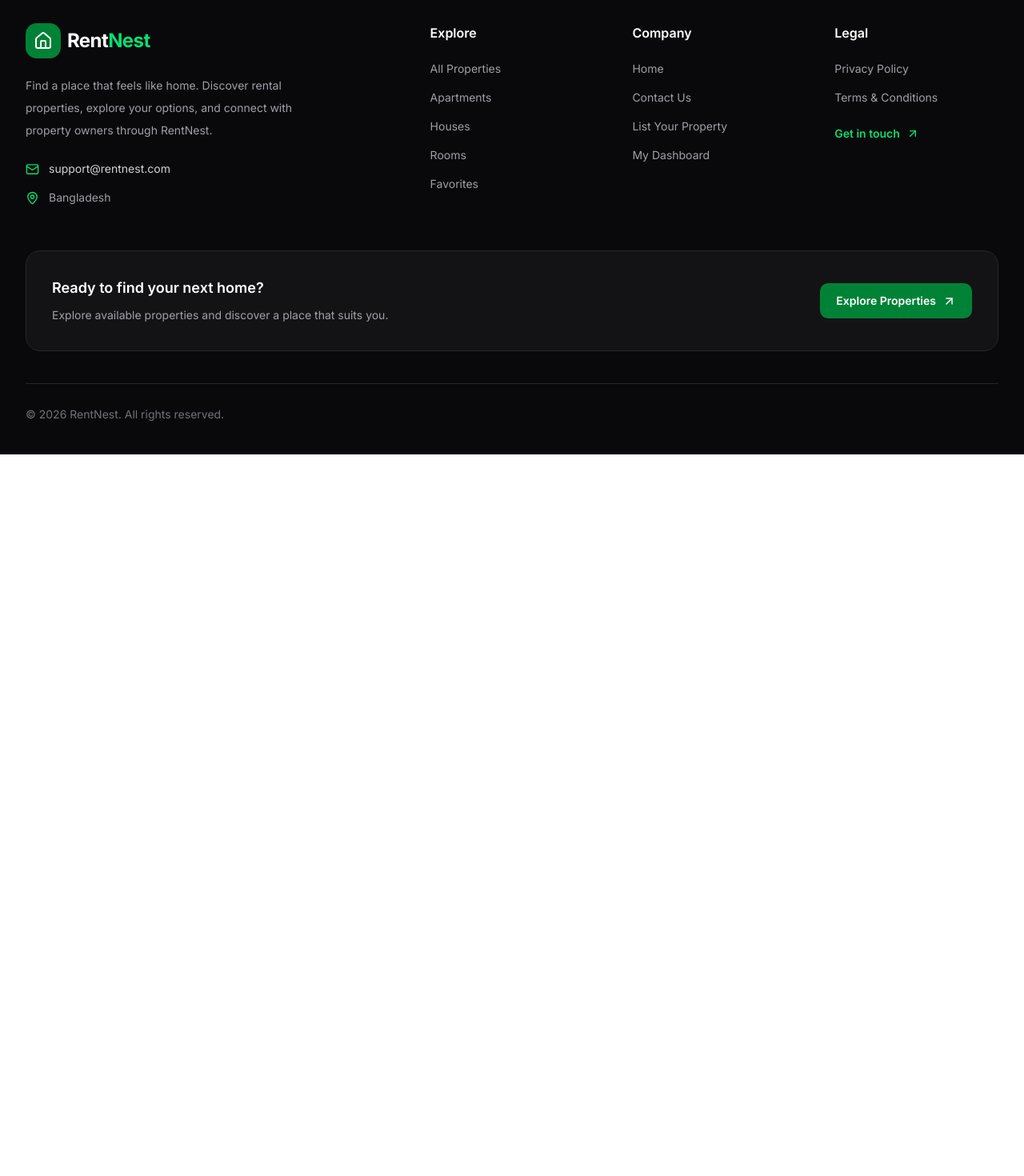
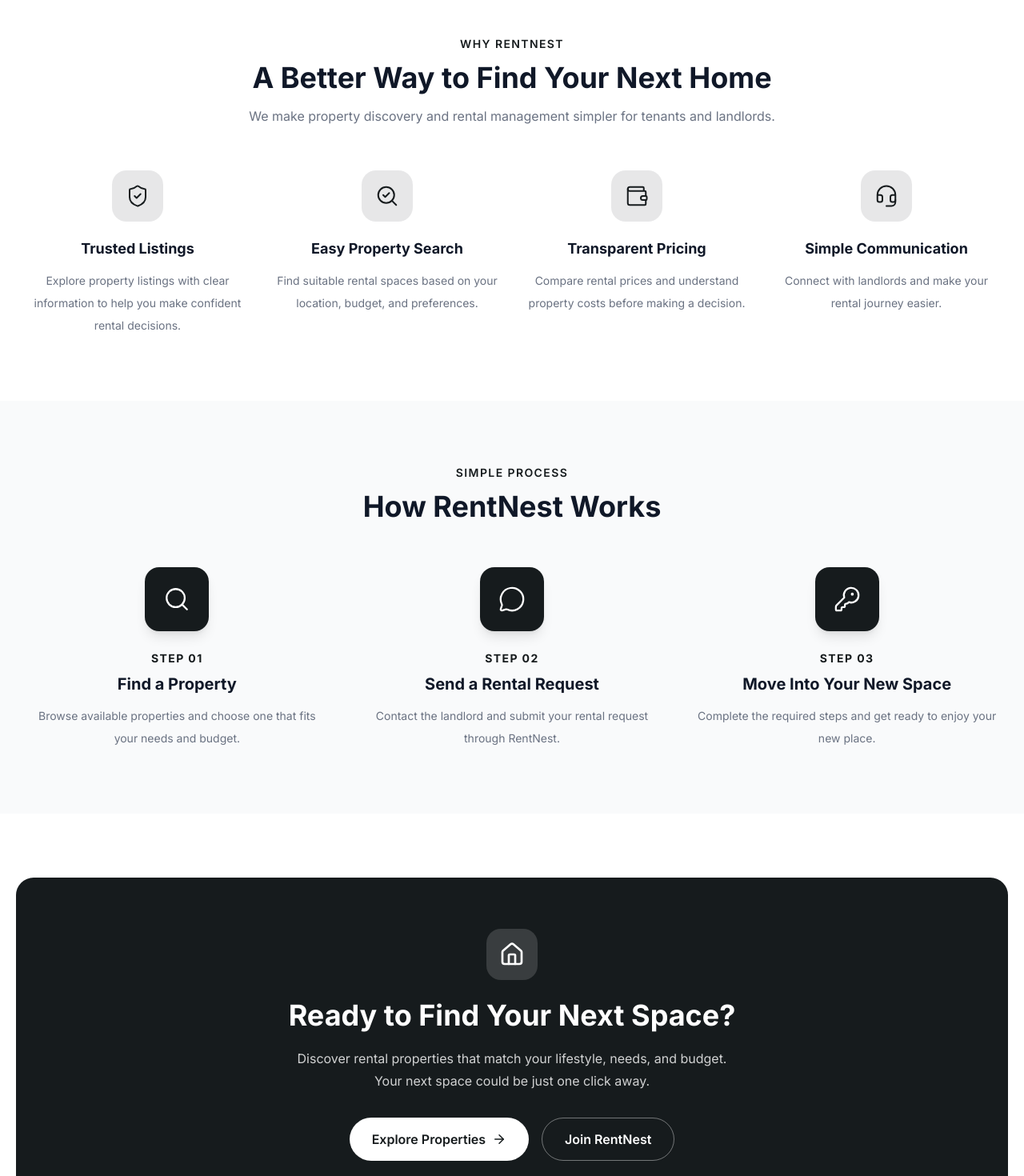
Before and after one commit to MohammadRijuan/Rent_Nest_Client, a Next.js app: page / in a window 1280 px wide. Shown: the part 720-2190 px from the top of the page at 80% size. Before the commit the page ends 1288 px from the top, so only its background shows below. Built offline with nearby package versions, Linux system fonts and the light colour scheme; no server answers.

Commit message:
homepage : add some static data

```diff
--- /dev/null
+++ b/app/(PublicGroup)/_components/home-cta.tsx
@@ -0,0 +1,41 @@
+import Link from "next/link";
+import { ArrowRight, House } from "lucide-react";
+
+const HomeCTA = () => {
+  return (
+    <section className="px-5 py-20">
+      <div className="mx-auto max-w-7xl overflow-hidden rounded-3xl bg-primary px-7 py-16 text-center text-white md:px-16">
+        <div className="mx-auto mb-6 flex h-16 w-16 items-center justify-center rounded-2xl bg-white/15">
+          <House size={32} />
+        </div>
+
+        <h2 className="text-3xl font-bold md:text-4xl">
+          Ready to Find Your Next Space?
+        </h2>
+
+        <p className="mx-auto mt-5 max-w-xl leading-7 text-white/80">
+          Discover rental properties that match your lifestyle, needs, and
+          budget. Your next space could be just one click away.
+        </p>
+
+        <div className="mt-8 flex flex-col justify-center gap-4 sm:flex-row">
+          <Link
+            href="/properties"
+            className="inline-flex items-center justify-center gap-2 rounded-full bg-white px-7 py-3.5 font-semibold text-primary transition hover:bg-gray-100"
+          >
+            Explore Properties <ArrowRight size={18} />
+          </Link>
+
+          <Link
+            href="/register"
+            className="rounded-full border border-white/40 px-7 py-3.5 font-semibold text-white transition hover:bg-white/10"
+          >
+            Join RentNest
+          </Link>
+        </div>
+      </div>
+    </section>
+  );
+};
+
+export default HomeCTA;
--- /dev/null
+++ b/app/(PublicGroup)/_components/how-it-works.tsx
@@ -0,0 +1,70 @@
+import { Search, MessageCircle, KeyRound } from "lucide-react";
+
+const steps = [
+  {
+    number: "01",
+    icon: Search,
+    title: "Find a Property",
+    description:
+      "Browse available properties and choose one that fits your needs and budget.",
+  },
+  {
+    number: "02",
+    icon: MessageCircle,
+    title: "Send a Rental Request",
+    description:
+      "Contact the landlord and submit your rental request through RentNest.",
+  },
+  {
+    number: "03",
+    icon: KeyRound,
+    title: "Move Into Your New Space",
+    description:
+      "Complete the required steps and get ready to enjoy your new place.",
+  },
+];
+
+const HowItWorks = () => {
+  return (
+    <section className="bg-gray-50 py-20">
+      <div className="mx-auto max-w-7xl px-5 md:px-8">
+        <div className="mb-14 text-center">
+          <p className="mb-3 text-sm font-semibold uppercase tracking-widest text-primary">
+            Simple process
+          </p>
+          <h2 className="text-3xl font-bold text-gray-900 md:text-4xl">
+            How RentNest Works
+          </h2>
+        </div>
+
+        <div className="grid gap-10 md:grid-cols-3">
+          {steps.map((step) => {
+            const Icon = step.icon;
+
+            return (
+              <div key={step.number} className="relative text-center">
+                <div className="mx-auto mb-6 flex h-20 w-20 items-center justify-center rounded-2xl bg-primary text-white shadow-lg">
+                  <Icon size={34} strokeWidth={1.6} />
+                </div>
+
+                <p className="mb-2 text-sm font-bold tracking-widest text-primary">
+                  STEP {step.number}
+                </p>
+
+                <h3 className="text-xl font-bold text-gray-900">
+                  {step.title}
+                </h3>
+
+                <p className="mx-auto mt-3 max-w-sm text-sm leading-7 text-gray-500">
+                  {step.description}
+                </p>
+              </div>
+            );
+          })}
+        </div>
+      </div>
+    </section>
+  );
+};
+
+export default HowItWorks;
--- /dev/null
+++ b/app/(PublicGroup)/_components/why-choose-us.tsx
@@ -0,0 +1,80 @@
+import {
+  ShieldCheck,
+  SearchCheck,
+  Wallet,
+  Headset,
+} from "lucide-react";
+
+const features = [
+  {
+    icon: ShieldCheck,
+    title: "Trusted Listings",
+    description:
+      "Explore property listings with clear information to help you make confident rental decisions.",
+  },
+  {
+    icon: SearchCheck,
+    title: "Easy Property Search",
+    description:
+      "Find suitable rental spaces based on your location, budget, and preferences.",
+  },
+  {
+    icon: Wallet,
+    title: "Transparent Pricing",
+    description:
+      "Compare rental prices and understand property costs before making a decision.",
+  },
+  {
+    icon: Headset,
+    title: "Simple Communication",
+    description:
+      "Connect with landlords and make your rental journey easier.",
+  },
+];
+
+const WhyChooseUs = () => {
+  return (
+    <section className="bg-white py-20">
+      <div className="mx-auto max-w-7xl px-5 md:px-8">
+        <div className="mx-auto mb-14 max-w-2xl text-center">
+          <p className="mb-3 text-sm font-semibold uppercase tracking-widest text-primary">
+            Why RentNest
+          </p>
+
+          <h2 className="text-3xl font-bold text-gray-900 md:text-4xl">
+            A Better Way to Find Your Next Home
+          </h2>
+
+          <p className="mt-4 text-gray-500">
+            We make property discovery and rental management simpler for
+            tenants and landlords.
+          </p>
+        </div>
+
+        <div className="grid gap-8 sm:grid-cols-2 lg:grid-cols-4">
+          {features.map((feature) => {
+            const Icon = feature.icon;
+
+            return (
+              <div key={feature.title} className="text-center">
+                <div className="mx-auto mb-5 flex h-16 w-16 items-center justify-center rounded-2xl bg-primary/10 text-primary">
+                  <Icon size={30} strokeWidth={1.6} />
+                </div>
+
+                <h3 className="text-lg font-bold text-gray-900">
+                  {feature.title}
+                </h3>
+
+                <p className="mt-3 text-sm leading-7 text-gray-500">
+                  {feature.description}
+                </p>
+              </div>
+            );
+          })}
+        </div>
+      </div>
+    </section>
+  );
+};
+
+export default WhyChooseUs;
--- a/app/(PublicGroup)/page.tsx
+++ b/app/(PublicGroup)/page.tsx
@@ -1,5 +1,8 @@
 import FeaturedProperties from "./_components/featured-properties";
 import { Hero } from "./_components/hero";
+import HomeCTA from "./_components/home-cta";
+import HowItWorks from "./_components/how-it-works";
+import WhyChooseUs from "./_components/why-choose-us";
 
 
 export const HomePage = () => {
@@ -8,6 +11,9 @@ export const HomePage = () => {
     <>
      <Hero/>
      <FeaturedProperties/>
+     <WhyChooseUs/>
+     <HowItWorks/>
+     <HomeCTA/>
 
     </>
   );
```
